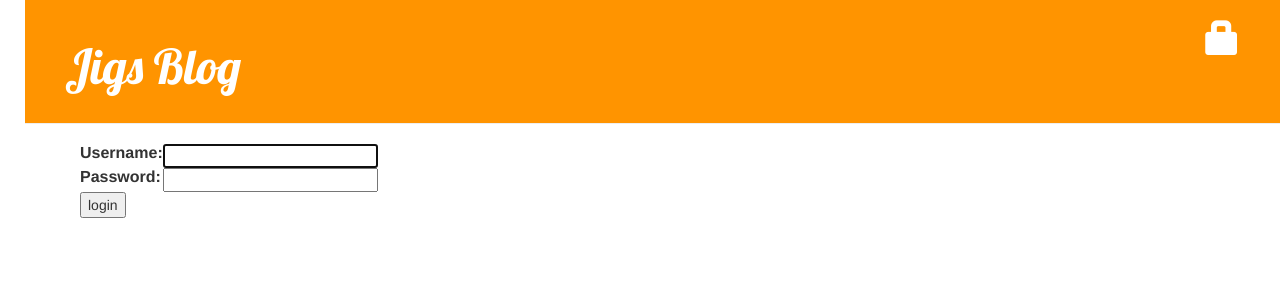
After one commit to popatjignesh/my-first-blog, a Django app: page /accounts/login/ in a window 1280 px wide. The commit adds this page. Shown: the top 300 px of the page. Run offline with Django 3.2, Linux system fonts and the light colour scheme; some libraries are stand-ins or nearby versions.

Commit message:
Added login on home page

```diff
--- a/blog/templates/blog/base.html
+++ b/blog/templates/blog/base.html
@@ -13,6 +13,9 @@
 			{% if user.is_authenticated %}
 				<a href="{% url 'post_new' %}" class="top-menu"><span class="glyphicon glyphicon-plus"></span></a>
 				<a href="{% url 'post_draft_list' %}" class="top-menu"><span class="glyphicon glyphicon-edit"></span></a>
+				<p class="top-menu">Hello {{ user.username }} <small>(<a href="{% url 'logout' %}">Log out</a>)</small></p>
+			{% else %}
+				<a href="{% url 'login' %}" class="top-menu"><span class="glyphicon glyphicon-lock"></span></a>
 			{% endif %}
 			<h1><a href="/">Jigs Blog</a></h1>
 		</div>
--- /dev/null
+++ b/blog/templates/registration/login.html
@@ -0,0 +1,24 @@
+{% extends "blog/base.html" %}
+
+{% block content %}
+    {% if form.errors %}
+        <p>Your username and password didn't match. Please try again.</p>
+    {% endif %}
+
+    <form method="post" action="{% url 'login' %}">
+    {% csrf_token %}
+        <table>
+        <tr>
+            <td>{{ form.username.label_tag }}</td>
+            <td>{{ form.username }}</td>
+        </tr>
+        <tr>
+            <td>{{ form.password.label_tag }}</td>
+            <td>{{ form.password }}</td>
+        </tr>
+        </table>
+
+        <input type="submit" value="login" />
+        <input type="hidden" name="next" value="{{ next }}" />
+    </form>
+{% endblock %}
--- a/blog/views.py
+++ b/blog/views.py
@@ -1,3 +1,4 @@
+from django.contrib.auth.decorators import login_required
 from django.shortcuts import render
 from django.utils import timezone
 from .models import Post
@@ -20,6 +21,7 @@ def post_new(request):
     return render(request, 'blog/post_edit.html', {'form': form})
 """
 
+@login_required
 def post_new(request):
     if request.method == "POST":
         form = PostForm(request.POST)
@@ -32,6 +34,7 @@ def post_new(request):
         form = PostForm()
     return render(request, 'blog/post_edit.html', {'form': form})
 
+@login_required
 def post_edit(request, pk):
     post = get_object_or_404(Post, pk=pk)
     if request.method == "POST":
@@ -45,10 +48,12 @@ def post_edit(request, pk):
         form = PostForm(instance=post)
     return render(request, 'blog/post_edit.html', {'form': form})
 
+@login_required
 def post_draft_list(request):
     posts = Post.objects.filter(published_date__isnull=True).order_by('created_date')
     return render(request, 'blog/post_draft_list.html', {'posts': posts})
 
+@login_required
 def post_publish(request, pk):
     post = get_object_or_404(Post, pk=pk)
     post.publish()
@@ -58,6 +63,7 @@ def publish(self):
     self.published_date = timezone.now()
     self.save()
 
+@login_required
 def post_remove(request, pk):
     post = get_object_or_404(Post, pk=pk)
     post.delete()
--- a/mysite/settings.py
+++ b/mysite/settings.py
@@ -11,6 +11,8 @@ https://docs.djangoproject.com/en/1.11/ref/settings/
 """
 
 import os
+
+LOGIN_REDIRECT_URL = '/'
 
 # Build paths inside the project like this: os.path.join(BASE_DIR, ...)
 BASE_DIR = os.path.dirname(os.path.dirname(os.path.abspath(__file__)))
--- a/mysite/urls.py
+++ b/mysite/urls.py
@@ -1,22 +1,11 @@
-"""mysite URL Configuration
-
-The `urlpatterns` list routes URLs to views. For more information please see:
-    https://docs.djangoproject.com/en/1.11/topics/http/urls/
-Examples:
-Function views
-    1. Add an import:  from my_app import views
-    2. Add a URL to urlpatterns:  url(r'^$', views.home, name='home')
-Class-based views
-    1. Add an import:  from other_app.views import Home
-    2. Add a URL to urlpatterns:  url(r'^$', Home.as_view(), name='home')
-Including another URLconf
-    1. Import the include() function: from django.conf.urls import url, include
-    2. Add a URL to urlpatterns:  url(r'^blog/', include('blog.urls'))
-"""
 from django.conf.urls import include, url
 from django.contrib import admin
 
+from django.contrib.auth import views
+
 urlpatterns = [
     url(r'^admin/', admin.site.urls),
+	url(r'^accounts/login/$', views.login, name='login'),
+	url(r'^accounts/logout/$', views.logout, name='logout', kwargs={'next_page': '/'}),
 	url(r'', include('blog.urls')),
 ]
```
